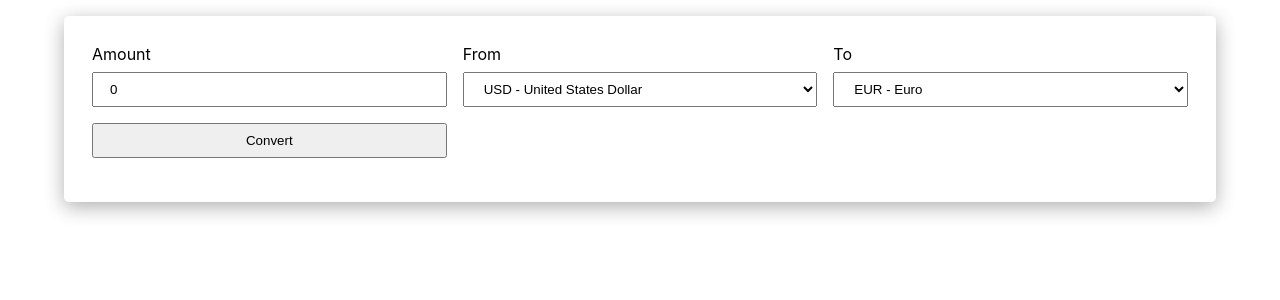
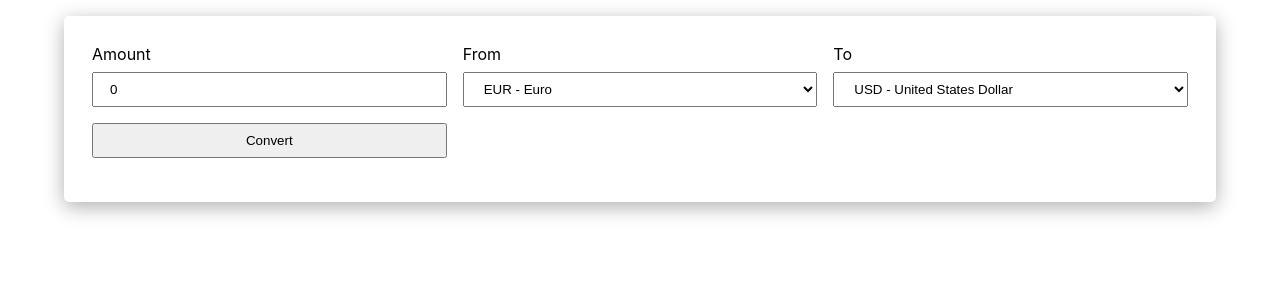
Before and after one commit to eliutdev/currency-converter, a React (Vite) app: page / in a window 1280 px wide. Shown: the top 300 px of the page. Built offline with nearby package versions, Linux system fonts and the light colour scheme.

Commit message:
feat: get and set query url data

```diff
--- a/src/App.jsx
+++ b/src/App.jsx
@@ -7,10 +7,12 @@ import { convert } from "exchangerate-javascript-sdk";
 import CurrencySelector from "./components/CurrencySelector";
 
 function App() {
-  const [state, setState] = useState({
-    amount: 0,
-    from: "USD",
-    to: "EUR",
+  const [state, setState] = useState(() => {
+    const params = new URLSearchParams(window.location.search);
+    const from = params.get("from") ?? "EUR";
+    const to = params.get("to") ?? "USD";
+    const amount = params.get("amount") ?? 0;
+    return { from, to, amount };
   });
 
   const [result, setResult] = useState(0);
@@ -21,6 +23,7 @@ function App() {
     if (state.amount) {
       convert(state).then((data) => {
         setResult(data.result);
+        setQueryString();
       });
     }
   }, [state]);
@@ -38,6 +41,11 @@ function App() {
     convert(state).then((data) => {
       setResult(data.result);
     });
+  };
+
+  const setQueryString = () => {
+    const { from, to, amount } = state;
+    window.history.pushState({}, "", `?from=${from}&to=${to}&amount=${amount}`);
   };
 
   return (
```
